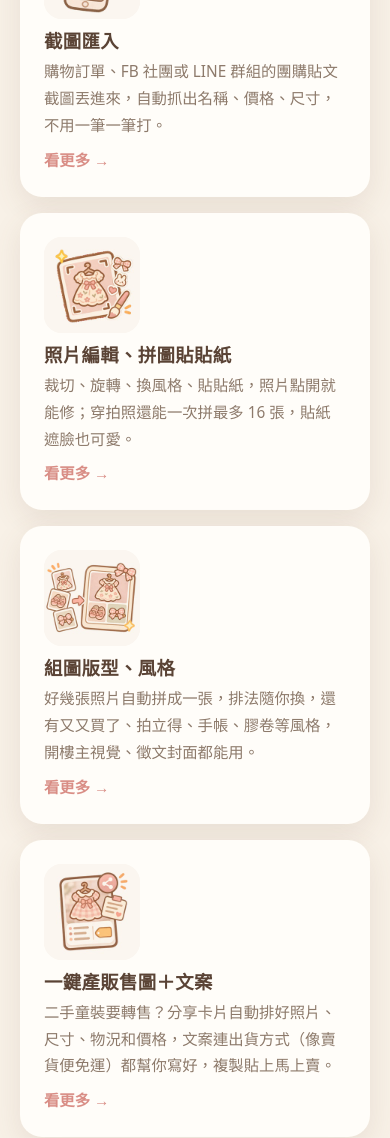
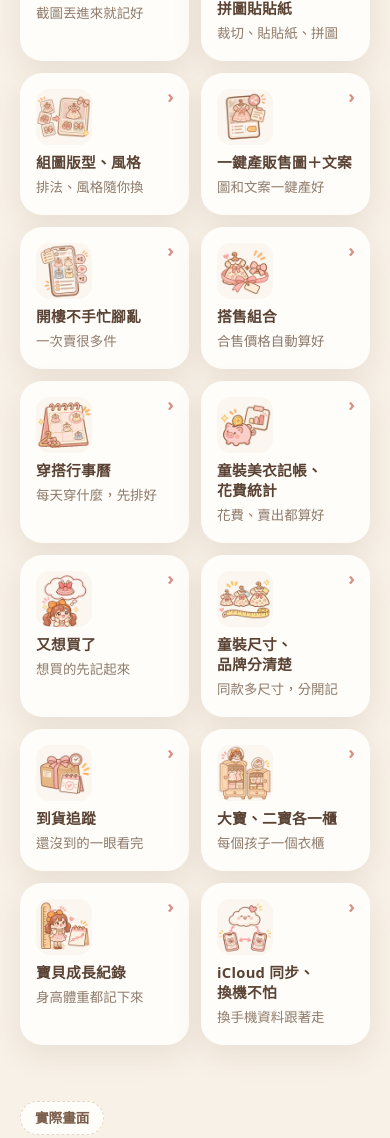
Before and after one commit to yohaha1202/yoyoagain, a plain HTML site: page index.html in a window 390 px wide. Shown: the part 2872-4010 px from the top of the page. Drawn offline with Linux system fonts and the light colour scheme.

Commit message:
首頁功能卡手機版改兩欄小卡
- 手機寬度（620px 以下）：兩欄，每張只有小圖、標題、一句短話，整張可點
- 14 張從約 5 個螢幕縮到約 1.6 個螢幕
- 標題和短句的標點後面標出換行點，iPhone 的 Safari 才不會把最後一個字單獨掉到下一行
- 320 寬的小手機字再縮一點
- 平板、電腦版不變

Co-Authored-By: Claude Fable 5.2 <noreply@anthropic.com>

```diff
--- a/index.html
+++ b/index.html
@@ -26,7 +26,7 @@
   <meta property="og:image:height" content="630">
   <meta name="twitter:card" content="summary_large_image">
 
-  <link rel="stylesheet" href="style.css?v=20">
+  <link rel="stylesheet" href="style.css?v=21">
 
   <script type="application/ld+json">
   {
@@ -222,72 +222,72 @@
       <article class="feature pink">
         <img class="feature-icon" src="assets/img/feature-icons-v2/import.jpg" alt="" width="256" height="256">
         <h3>截圖匯入</h3>
-        <p>購物訂單、FB 社團或 LINE 群組的團購貼文截圖丟進來，自動抓出名稱、價格、尺寸，不用一筆一筆打。 <a class="more-link" href="screenshot-import.html">看更多 →</a></p>
+        <p><span class="feature-long">購物訂單、FB 社團或 LINE 群組的團購貼文截圖丟進來，自動抓出名稱、價格、尺寸，不用一筆一筆打。 </span><span class="feature-short">截圖丟進來就記好</span><a class="more-link" href="screenshot-import.html">看更多 →</a></p>
       </article>
       <article class="feature blue">
         <img class="feature-icon" src="assets/img/feature-icons-v2/photo-edit.jpg" alt="" width="256" height="256">
-        <h3>照片編輯、拼圖貼貼紙</h3>
-        <p>裁切、旋轉、換風格、貼貼紙，照片點開就能修；穿拍照還能一次拼最多 16 張，貼紙遮臉也可愛。 <a class="more-link" href="photo-editing.html">看更多 →</a></p>
+        <h3>照片編輯、<wbr>拼圖貼貼紙</h3>
+        <p><span class="feature-long">裁切、旋轉、換風格、貼貼紙，照片點開就能修；穿拍照還能一次拼最多 16 張，貼紙遮臉也可愛。 </span><span class="feature-short">裁切、<wbr>貼貼紙、<wbr>拼圖</span><a class="more-link" href="photo-editing.html">看更多 →</a></p>
       </article>
       <article class="feature yellow">
         <img class="feature-icon" src="assets/img/feature-icons-v2/collage.jpg" alt="" width="256" height="256">
-        <h3>組圖版型、風格</h3>
-        <p>好幾張照片自動拼成一張，排法隨你換，還有又又買了、拍立得、手帳、膠卷等風格，開樓主視覺、徵文封面都能用。 <a class="more-link" href="photo-editing.html#styles">看更多 →</a></p>
+        <h3>組圖版型、<wbr>風格</h3>
+        <p><span class="feature-long">好幾張照片自動拼成一張，排法隨你換，還有又又買了、拍立得、手帳、膠卷等風格，開樓主視覺、徵文封面都能用。 </span><span class="feature-short">排法、<wbr>風格隨你換</span><a class="more-link" href="photo-editing.html#styles">看更多 →</a></p>
       </article>
       <article class="feature pink">
         <img class="feature-icon" src="assets/img/feature-icons-v2/share-card.jpg" alt="" width="256" height="256">
-        <h3>一鍵產販售圖＋文案</h3>
-        <p>二手童裝要轉售？分享卡片自動排好照片、尺寸、物況和價格，文案連出貨方式（像賣貨便免運）都幫你寫好，複製貼上馬上賣。 <a class="more-link" href="sell-secondhand.html">看更多 →</a></p>
+        <h3>一鍵產販售圖<wbr><span class="nb">＋文案</span></h3>
+        <p><span class="feature-long">二手童裝要轉售？分享卡片自動排好照片、尺寸、物況和價格，文案連出貨方式（像賣貨便免運）都幫你寫好，複製貼上馬上賣。 </span><span class="feature-short">圖和文案一鍵產好</span><a class="more-link" href="sell-secondhand.html">看更多 →</a></p>
       </article>
       <article class="feature blue">
         <img class="feature-icon" src="assets/img/feature-icons-v2/sale-group.jpg" alt="" width="256" height="256">
         <h3>開樓不手忙腳亂</h3>
-        <p>好幾件想要一起賣？選好要賣的物品，封面照、文案和金額一鍵幫你整理好。 <a class="more-link" href="sale-group.html">看更多 →</a></p>
+        <p><span class="feature-long">好幾件想要一起賣？選好要賣的物品，封面照、文案和金額一鍵幫你整理好。 </span><span class="feature-short">一次賣很多件</span><a class="more-link" href="sale-group.html">看更多 →</a></p>
       </article>
       <article class="feature yellow">
         <img class="feature-icon" src="assets/img/feature-icons-v2/bundle.jpg" alt="" width="256" height="256">
         <h3>搭售組合</h3>
-        <p>洋裝配髮夾、上衣配褲子，怎麼搭都行，合售價格和文案自動算好。 <a class="more-link" href="sell-secondhand.html#bundle">看更多 →</a></p>
+        <p><span class="feature-long">洋裝配髮夾、上衣配褲子，怎麼搭都行，合售價格和文案自動算好。 </span><span class="feature-short">合售價格自動算好</span><a class="more-link" href="sell-secondhand.html#bundle">看更多 →</a></p>
       </article>
       <article class="feature pink">
         <img class="feature-icon" src="assets/img/feature-icons-v2/calendar.jpg" alt="" width="256" height="256">
         <h3>穿搭行事曆</h3>
-        <p>把衣服排進行事曆，每天要穿什麼一目瞭然，讓你的美衣都能被穿到。 <a class="more-link" href="outfit-planner.html">看更多 →</a></p>
+        <p><span class="feature-long">把衣服排進行事曆，每天要穿什麼一目瞭然，讓你的美衣都能被穿到。 </span><span class="feature-short">每天穿什麼，<wbr>先排好</span><a class="more-link" href="outfit-planner.html">看更多 →</a></p>
       </article>
       <article class="feature blue">
         <img class="feature-icon" src="assets/img/feature-icons-v2/stats.jpg" alt="" width="256" height="256">
-        <h3>童裝美衣記帳、花費統計</h3>
-        <p>童裝美衣買了多少、賣了多少，這個月存入、到貨、結帳的物品全部整理給你看。 <a class="more-link" href="kids-clothes-budget.html">看更多 →</a></p>
+        <h3>童裝美衣記帳、<wbr>花費統計</h3>
+        <p><span class="feature-long">童裝美衣買了多少、賣了多少，這個月存入、到貨、結帳的物品全部整理給你看。 </span><span class="feature-short">花費、<wbr>賣出都算好</span><a class="more-link" href="kids-clothes-budget.html">看更多 →</a></p>
       </article>
       <article class="feature yellow">
         <img class="feature-icon" src="assets/img/feature-icons-v2/wishlist.jpg" alt="" width="256" height="256">
         <h3>又想買了</h3>
-        <p>還沒買到的先記起來，徵文文案幫你產好，馬上徵馬上買到。 <a class="more-link" href="wanted-post.html">看更多 →</a></p>
+        <p><span class="feature-long">還沒買到的先記起來，徵文文案幫你產好，馬上徵馬上買到。 </span><span class="feature-short">想買的先記起來</span><a class="more-link" href="wanted-post.html">看更多 →</a></p>
       </article>
       <article class="feature pink">
         <img class="feature-icon" src="assets/img/feature-icons-v2/size-brand.jpg" alt="" width="256" height="256">
-        <h3>童裝尺寸、品牌分清楚</h3>
-        <p>同一款買了好幾個尺寸也能分開記，照品牌、尺寸、版型分好，要找哪一件，搜尋一下就有。 <a class="more-link" href="wardrobe-organizing.html">看更多 →</a></p>
+        <h3>童裝尺寸、<wbr>品牌分清楚</h3>
+        <p><span class="feature-long">同一款買了好幾個尺寸也能分開記，照品牌、尺寸、版型分好，要找哪一件，搜尋一下就有。 </span><span class="feature-short">同款多尺寸，<wbr>分開記</span><a class="more-link" href="wardrobe-organizing.html">看更多 →</a></p>
       </article>
       <article class="feature blue">
         <img class="feature-icon" src="assets/img/feature-icons-v2/arrival.jpg" alt="" width="256" height="256">
         <h3>到貨追蹤</h3>
-        <p>跟團購、追手作，結帳月份和到貨月份記下來，哪些還沒到一看就知道。 <a class="more-link" href="handmade-group-buy.html">看更多 →</a></p>
+        <p><span class="feature-long">跟團購、追手作，結帳月份和到貨月份記下來，哪些還沒到一看就知道。 </span><span class="feature-short">還沒到的一眼看完</span><a class="more-link" href="handmade-group-buy.html">看更多 →</a></p>
       </article>
       <article class="feature yellow">
         <img class="feature-icon" src="assets/img/feature-icons-v2/wardrobes.jpg" alt="" width="256" height="256">
-        <h3>大寶、二寶各一櫃</h3>
-        <p>孩子衣服分開放，每個人有自己的智慧衣櫃，還能再分抽屜；暫時不想看的收起來，清單馬上清爽。 <a class="more-link" href="wardrobe-organizing.html">看更多 →</a></p>
+        <h3>大寶、<wbr>二寶各一櫃</h3>
+        <p><span class="feature-long">孩子衣服分開放，每個人有自己的智慧衣櫃，還能再分抽屜；暫時不想看的收起來，清單馬上清爽。 </span><span class="feature-short">每個孩子一個衣櫃</span><a class="more-link" href="wardrobe-organizing.html">看更多 →</a></p>
       </article>
       <article class="feature pink">
         <img class="feature-icon" src="assets/img/feature-icons-v2/growth.jpg" alt="" width="256" height="256">
         <h3>寶貝成長紀錄</h3>
-        <p>身高、體重一筆一筆記下來，長大多少看成長曲線就知道，買衣服挑尺寸也有個底。 <a class="more-link" href="baby-growth.html">看更多 →</a></p>
+        <p><span class="feature-long">身高、體重一筆一筆記下來，長大多少看成長曲線就知道，買衣服挑尺寸也有個底。 </span><span class="feature-short">身高體重都記下來</span><a class="more-link" href="baby-growth.html">看更多 →</a></p>
       </article>
       <article class="feature blue">
         <img class="feature-icon" src="assets/img/feature-icons-v2/icloud.jpg" alt="" width="256" height="256">
-        <h3>iCloud 同步、換機不怕</h3>
-        <p>資料存在你自己的 iCloud，換手機登入同一個 Apple ID 就回來，也能匯出完整備份。 <a class="more-link" href="support.html#sync">看更多 →</a></p>
+        <h3>iCloud 同步、<wbr>換機不怕</h3>
+        <p><span class="feature-long">資料存在你自己的 iCloud，換手機登入同一個 Apple ID 就回來，也能匯出完整備份。 </span><span class="feature-short">換手機資料跟著走</span><a class="more-link" href="support.html#sync">看更多 →</a></p>
       </article>
     </div>
   </section>
--- a/style.css
+++ b/style.css
@@ -470,3 +470,34 @@ footer {
 .video-play:focus-visible .video-play-icon { box-shadow: 0 0 0 4px #fffdf9, 0 0 0 8px var(--pink-deep); }
 .video-card figcaption { padding: 10px 4px 0; text-align: center; }
 @media (max-width: 619px) { .video-card { flex-basis: min(300px, 100%); } }
+
+/* ── 2026-11：首頁功能卡手機版＝兩欄小卡（owner 2026-11-17 方案 A）。
+   每張只有小圖＋標題＋一句短話，整張卡都能點；620px 以上（平板、電腦）完全不受影響 ── */
+.feature-short { display: none; }
+@media (max-width: 619px) {
+  .feature-grid { grid-template-columns: repeat(2, minmax(0, 1fr)); gap: 12px; }
+  .feature { position: relative; padding: 14px 14px 16px; }
+  .feature:hover { transform: none; }
+  .feature-icon { width: 56px; border-radius: 14px; margin-bottom: 8px; }
+  /* 標題要換行時只在頓號、空格的地方換（keep-all），不會把「記帳」「同步」拆成兩行；真的放不下才硬換。
+     iPhone 的 Safari 在 keep-all 之下連頓號後面都不換，所以標題和短句的標點後面另外放了 <wbr> 標出換行點 */
+  .feature h3 { font-size: .92rem; line-height: 1.35; margin-bottom: 4px; word-break: keep-all; overflow-wrap: anywhere; }
+  .feature p { font-size: .84rem; line-height: 1.5; word-break: keep-all; overflow-wrap: anywhere; text-wrap: balance; }
+  .feature-long { display: none; }
+  .feature-short { display: inline; }
+  /* 「看更多 →」的字收起來，連結鋪滿整張卡 */
+  .feature .more-link { display: inline; margin: 0; font-size: 0; }
+  .feature .more-link::after { content: ""; position: absolute; inset: 0; border-radius: var(--radius); }
+  .feature .more-link:focus-visible::after { outline: 2px solid var(--pink-deep); outline-offset: -3px; }
+  /* 右上角一個小箭頭，看得出可以點 */
+  .feature::after { content: "›"; position: absolute; top: 12px; right: 13px; color: var(--pink-deep); font-weight: 800; font-size: 1.15rem; line-height: 1; pointer-events: none; }
+  /* 張數是單數時，最後一張置中 */
+  .feature:last-child:nth-child(odd) { grid-column: 1 / -1; justify-self: center; width: calc(50% - 6px); }
+}
+/* 整塊不拆行（「＋文案」） */
+.nb { white-space: nowrap; }
+/* 很窄的手機（320 寬：舊款小手機、或把顯示放大的 iPhone）：字縮一點，8 個字的短句還是一行放得下 */
+@media (max-width: 339px) {
+  .feature h3 { font-size: .86rem; }
+  .feature p { font-size: .78rem; }
+}
```
Also changed, not shown: baby-growth.html (+1 -1 lines), faq.html (+1 -1 lines), handmade-group-buy.html (+1 -1 lines), kids-clothes-budget.html (+1 -1 lines), outfit-planner.html (+1 -1 lines), photo-editing.html (+1 -1 lines), pricing.html (+1 -1 lines), privacy.html (+1 -1 lines), sale-group.html (+1 -1 lines), screenshot-import.html (+1 -1 lines), sell-secondhand.html (+1 -1 lines), support.html (+1 -1 lines), wanted-post.html (+1 -1 lines), wardrobe-organizing.html (+1 -1 lines).
